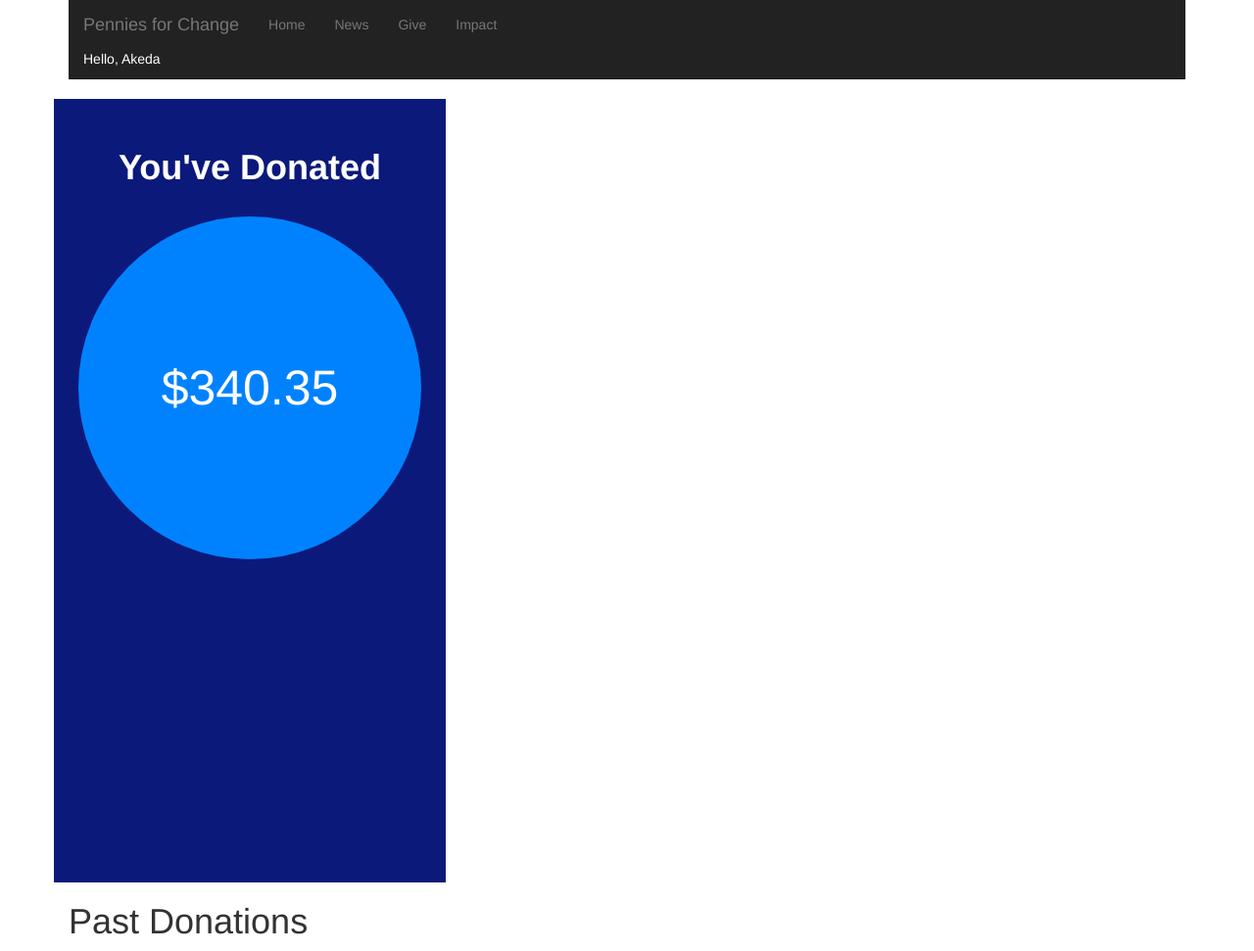
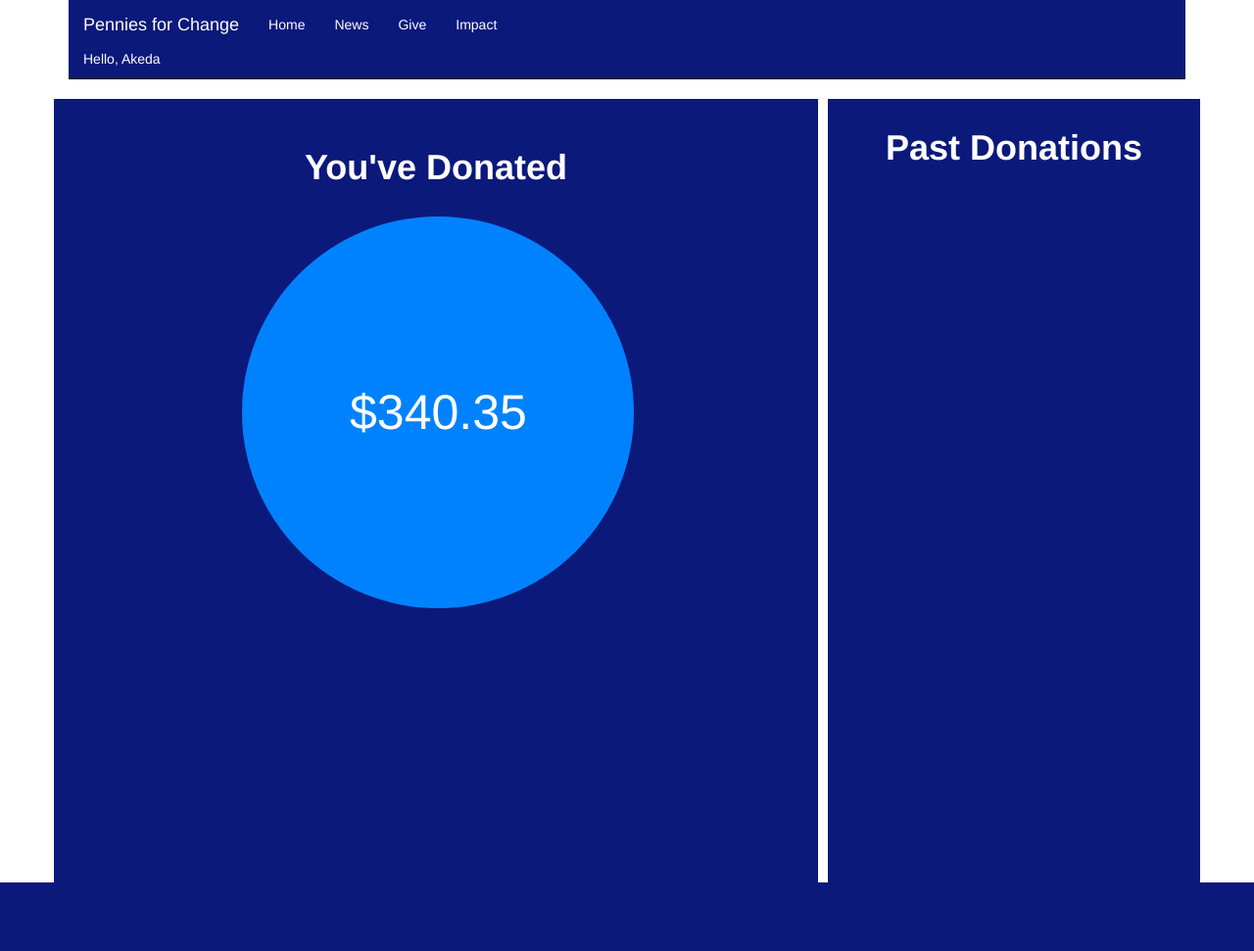
Before and after one commit to DCalliet/Madrid-Givebackathon, a Flask app: page / in a window 1280 px wide. Shown: the whole page at 98% size. After the commit the page ends 901 px from the top, so only its background shows below. Run offline with Flask 2, Linux system fonts and the light colour scheme; a user stored in the database is signed in; some libraries are stand-ins or nearby versions.

Commit message:
Lookin Fine as Hell

```diff
--- a/app/static/css/custom.css
+++ b/app/static/css/custom.css
@@ -1,10 +1,33 @@
 /* Custom CSS for Hackathon */
-
-
-
 form input{
 	color: black;
 }
+
+.navbar{
+	background-color: #0b197b;
+}
+
+.navbar-inverse .navbar-brand {
+    color: white;
+}
+
+.navbar-inverse .navbar-nav > li > a:hover,
+.navbar-inverse .navbar-nav > li > a:focus {
+    color: white;
+}
+
+.navbar-inverse .navbar-nav > li > a {
+    color: white;
+}
+
+.navbar-inverse .navbar-nav > .active > a,
+.navbar-inverse .navbar-nav > .active > a:hover,
+.navbar-inverse .navbar-nav > .active > a:focus {
+    color: white;
+    background-color: rgb(0,130,255);
+}
+
+
 
 .greeting{
 	color: white;
@@ -17,20 +40,20 @@ form input{
 
 .circle{
 
-	width:350px;
-	height:350px;
+	width:400px;
+	height:400px;
 	border-radius:50%;
 	font-size:50px;
 	color:white;
-	line-height:350px;
+	line-height:400px;
 	text-align:center;
 	background: rgb(0,130,255);
+	margin-left: 24%;
 
 }
 
-
 .col-md-6{
-width: 100%;
+/* width: 100%; */
 text-align: center;
 
 }
@@ -46,9 +69,22 @@ padding: 20px;
 .donation{
 	color: white;
 	background-color: #0b197b;
-	width: 400px;
+	/* width: 400px; */
 	height: 100%;
     padding: 10px;
     margin: 0;
-	/* text-align: center; */
+	text-align: center;
 }
+
+.past_donations{
+	color: white;
+	background-color: #0b197b;
+	/* width: 400px; */
+	height: 100%;
+    padding: 10px;
+	border-left-style: solid;
+	border-left-color: white;
+	border-left-width: 10px;
+    margin: 0;
+	text-align: center;
+}
--- a/app/templates/base.html
+++ b/app/templates/base.html
@@ -30,8 +30,6 @@
                 <span class="icon-bar"></span>
               </button>
               <a class="navbar-brand" href="#">Pennies for Change</a>
-
-			  <!-- <p class = "greeting">Hello, {{user.name}}</p> -->
 
 
 
--- a/app/templates/index.html
+++ b/app/templates/index.html
@@ -11,19 +11,19 @@
 	<body>
 
 	<div class = "container">
+
 	<div class = "row">
-		<div class = "donation">
-		<div class= "col-md-6">
-		<h1 class= "youve_donated"><strong>You've Donated</strong></h1>
-		<div class = "circle">${{user[0].total}}</div>
-		</div>
+		<div class = "donation col-md-8">
+			<h1 class= "youve_donated"><strong>You've Donated</strong></h1>
+			<div class = "circle">${{user[0].total}}</div>
 		</div>
 
-		<div class= "col-md-4">
-		<h1>Past Donations</h1>
+		<div class= "col-md-4 past_donations">
+			<h1><strong>Past Donations</strong></h1>
 		</div>
 
 	</div>
+
 	</div>
 
 
```
Also changed, not shown: app.db.
